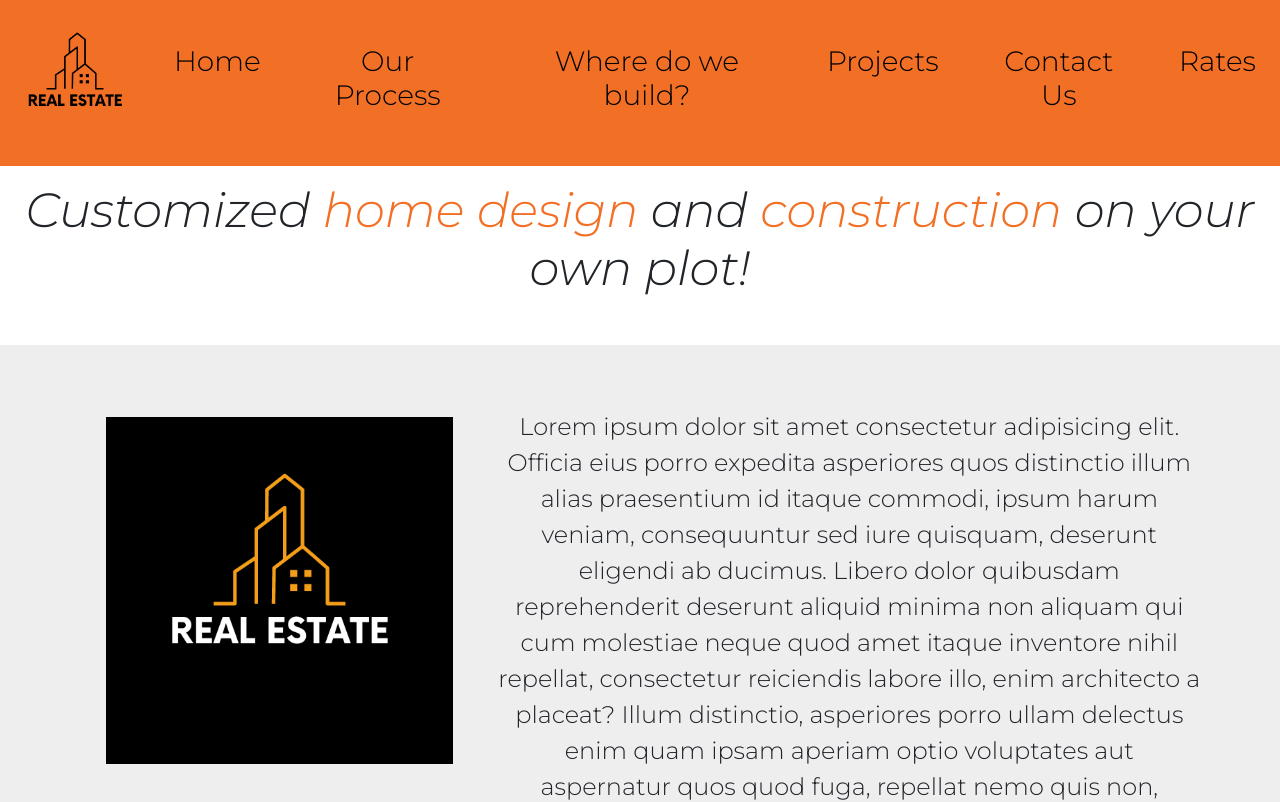
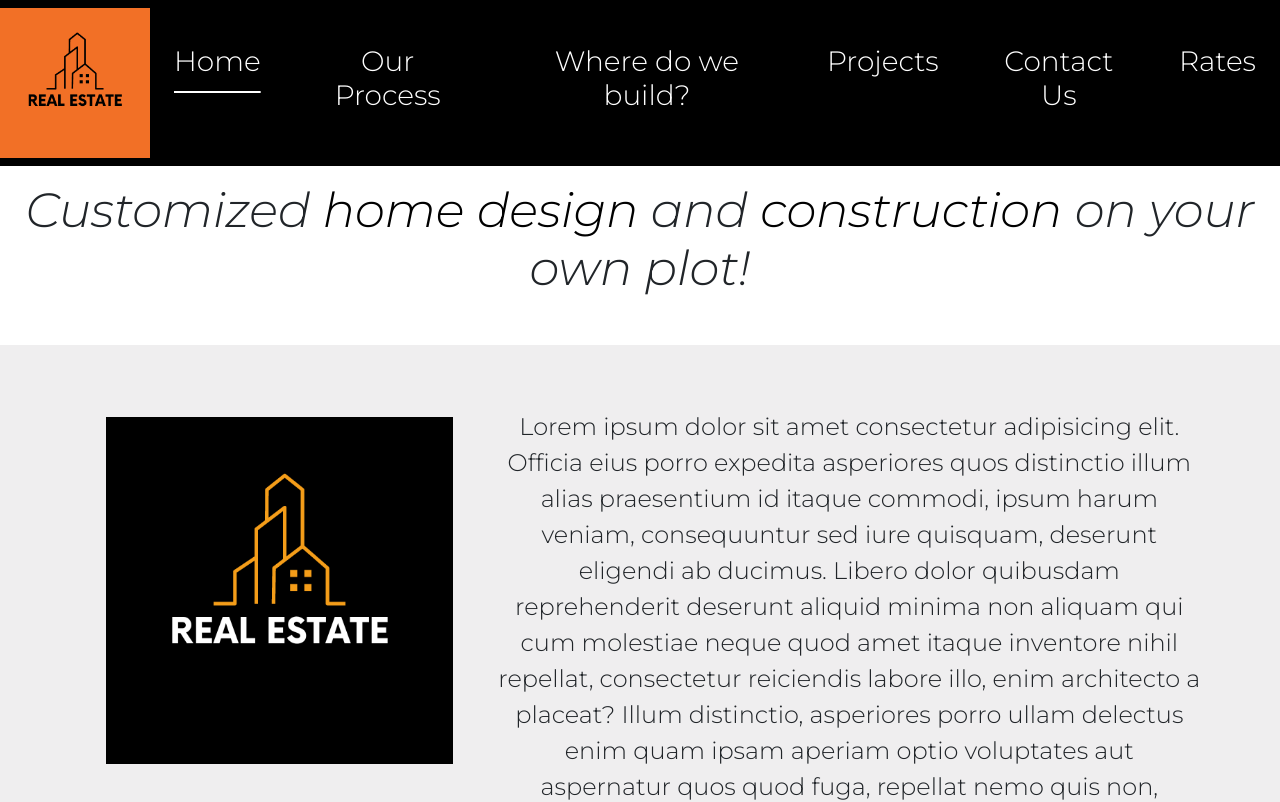
Before and after one commit to zerry101/AngConstructionSite, an Angular app: page /home in a window 1280 px wide. Shown: the top 802 px of the page. Built offline with nearby package versions, Linux system fonts and the light colour scheme.

Commit message:
added array methods files

```diff
--- a/src/app/layouts/header/header.component.html
+++ b/src/app/layouts/header/header.component.html
@@ -7,22 +7,22 @@
   </button>
   <div class="collapse navbar-collapse justify-content-center" id="navbarNavAltMarkup">
     <div class="navbar-nav">
-      <a routerLink="home" routerLinkActive=""  class="nav-item nav-link m-3" href="#">
+      <a routerLink="home" routerLinkActive="active-link"  class="nav-item nav-link m-3" href="#">
         <h3>Home</h3>
       </a>
-      <a routerLink="our-process" routerLinkActive="" class="nav-item nav-link m-3" href="#">
+      <a routerLink="our-process" routerLinkActive="active-link" class="nav-item nav-link m-3" href="#">
         <h3>Our Process</h3>
       </a>
-      <a routerLink="where-do-we-build" routerLinkActive="" class="nav-item nav-link m-3" href="#">
+      <a routerLink="where-do-we-build" routerLinkActive="active-link" class="nav-item nav-link m-3" href="#">
         <h3>Where do we build?</h3>
       </a>
-      <a routerLink="projects" routerLinkActive="" class="nav-item nav-link m-3" href="#">
+      <a routerLink="projects" routerLinkActive="active-link" class="nav-item nav-link m-3" href="#">
         <h3>Projects</h3>
       </a>
-      <a routerLink="contact-us" routerLinkActive="" class="nav-item nav-link m-3" href="#">
+      <a routerLink="contact-us" routerLinkActive="active-link" class="nav-item nav-link m-3" href="#">
         <h3>Contact Us</h3>
       </a>
-      <a routerLink="rates" routerLinkActive="" class="nav-item nav-link m-3" href="#">
+      <a routerLink="rates" routerLinkActive="active-link" class="nav-item nav-link m-3" href="#">
         <h3>Rates</h3>
       </a>
     </div>
--- a/src/app/layouts/header/header.component.scss
+++ b/src/app/layouts/header/header.component.scss
@@ -33,3 +33,10 @@ font-size: 5em;
   transition: transform 0.25s ease-in-out;
 }
 }
+
+.active-link{
+  color: white;
+  text-decoration: underline ;
+  text-underline-offset: 20px;
+
+}
--- a/src/styles.scss
+++ b/src/styles.scss
@@ -5,8 +5,8 @@
 
 *{
   font-family: 'Montserrat', sans-serif;
-  --primary-color:black;
-  --secondary-color:#f27026;
+  --primary-color:white;
+  --secondary-color:black;
 }
 
 
```
